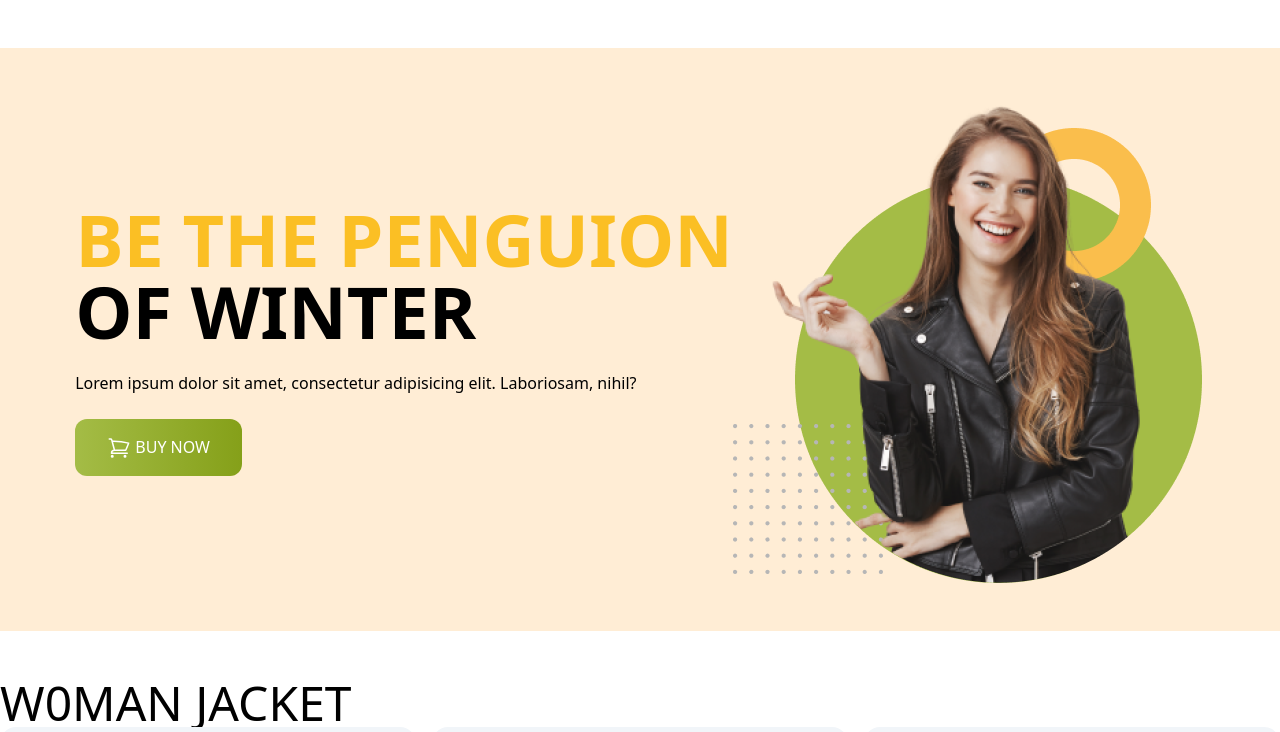
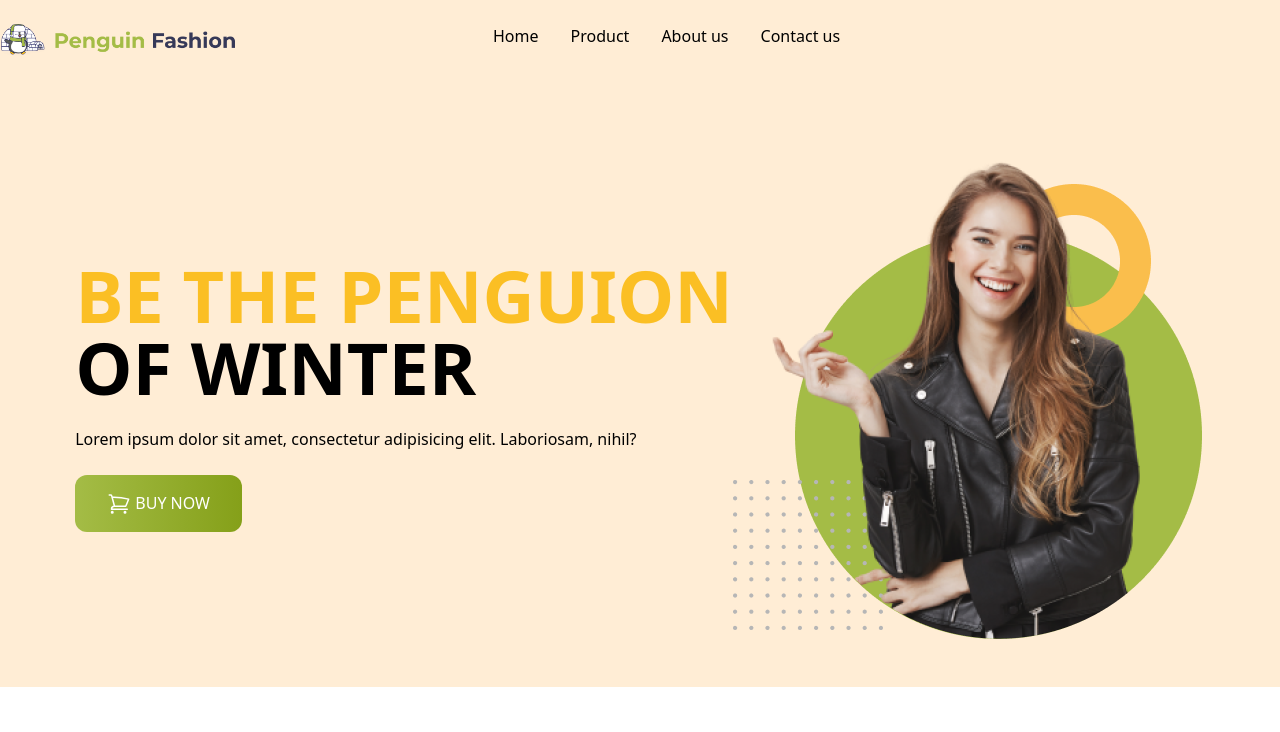
Before and after one commit to mdsaikulislam/Taileind-penguin-fashion, a plain HTML site: page index.html in a window 1280 px wide. Shown: the top 732 px of the page. Drawn offline with nearby package versions, Linux system fonts and the light colour scheme.

Commit message:
nav added

```diff
--- a/index.html
+++ b/index.html
@@ -10,7 +10,19 @@
 </head>
 <body>
    <header class=" bg-orange-100">
+
     <!-- nav -->
+    <nav class="flex space-x-64 pt-6">
+        <div>
+            <img class="h-8 w-70" src="icons/Group 33072.png" alt="">
+        </div>
+        <div class=" flex gap-8">
+            <div>Home</div>
+            <div>Product</div>
+            <div>About us</div>
+            <div>Contact us</div>
+        </div>
+    </nav>
     <!-- banner -->
     <div class="container mx-auto py-12 md:flex mt-12 justify-center items-center">
         <div class=" space-y-6">
```
